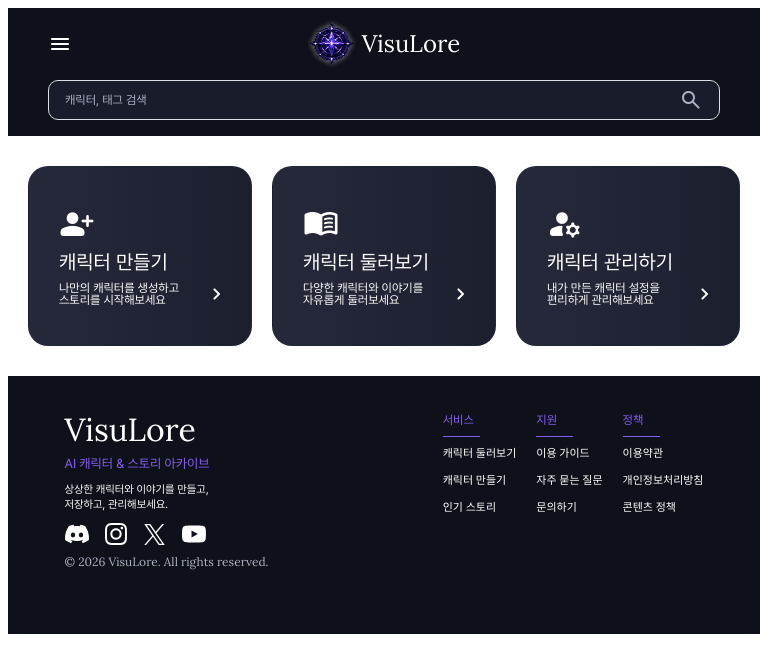
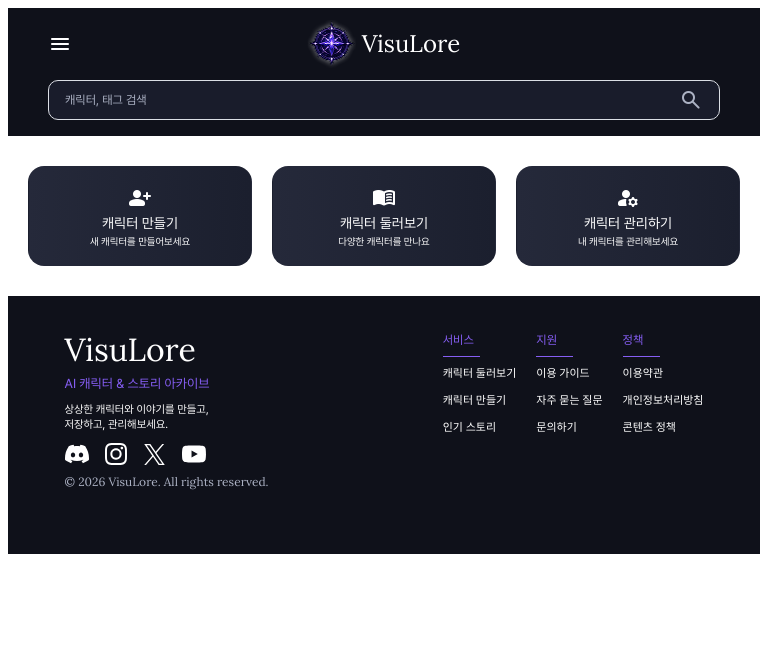
Before and after one commit to eodrn7021-cell/est_13_3st_project, a Next.js app: page / in a window 768 px wide. Shown: the top 672 px of the page. Built offline with nearby package versions, Linux system fonts and the light colour scheme.

Commit message:
fix: 퀵메뉴 반응형 스타일 개선

```diff
--- a/app/page.jsx
+++ b/app/page.jsx
@@ -20,6 +20,7 @@ const HomePage = () => {
                 스토리를 시작해보세요
               </>
             }
+            tabletDescription="새 캐릭터를 만들어보세요"
           />
 
           <QuickMenu
@@ -33,6 +34,7 @@ const HomePage = () => {
                 자유롭게 둘러보세요
               </>
             }
+            tabletDescription="다양한 캐릭터를 만나요"
           />
 
           <QuickMenu
@@ -46,6 +48,7 @@ const HomePage = () => {
                 편리하게 관리해보세요
               </>
             }
+            tabletDescription="내 캐릭터를 관리해보세요"
           />
         </section>
       </main>
--- a/components/home/QuickMenu/QuickMenu.jsx
+++ b/components/home/QuickMenu/QuickMenu.jsx
@@ -1,11 +1,11 @@
 import Link from "next/link";
 import styles from "./QuickMenu.module.scss";
 
-const QuickMenu = ({ href, icon, title, description }) => {
+const QuickMenu = ({ href, icon, title, description, tabletDescription }) => {
   return (
     <Link className={styles.quick_menu_card} href={href}>
       <span
-        className={`material-symbols-rounded icon_36 ${styles.quick_menu_icon}`}
+        className={`material-symbols-rounded icon_24 ${styles.quick_menu_icon}`}
         aria-hidden="true"
       >
         {icon}
@@ -15,7 +15,19 @@ const QuickMenu = ({ href, icon, title, description }) => {
         <strong className={`kr_pc_btn_text ${styles.quick_menu_title}`}>{title}</strong>
 
         <div className={styles.quick_menu_bottom}>
-          <p className={`kr_caption ${styles.quick_menu_description}`}>{description}</p>
+          {/* PC 설명 */}
+          <p
+            className={`kr_caption ${styles.quick_menu_description} ${styles.quick_menu_description_pc}`}
+          >
+            {description}
+          </p>
+
+          {/* 태블릿 설명 */}
+          <p
+            className={`kr_caption ${styles.quick_menu_description} ${styles.quick_menu_description_tablet}`}
+          >
+            {tabletDescription || description}
+          </p>
 
           <span
             className={`material-symbols-rounded icon_24 ${styles.quick_menu_arrow}`}
--- a/components/home/QuickMenu/QuickMenu.module.scss
+++ b/components/home/QuickMenu/QuickMenu.module.scss
@@ -1,13 +1,14 @@
 @use "../../../styles/abstracts/_colors.scss" as colors;
 
 .quick_menu_card {
+  position: relative;
   display: flex;
   flex-direction: column;
   align-items: flex-start;
   justify-content: center;
   width: 285px;
   height: 180px;
-  padding: 0 22px 0 30px;
+  padding: 20px 20px 20px 30px;
   color: colors.$color_white;
   text-decoration: none;
   background: colors.$gradient_tag;
@@ -15,14 +16,45 @@
   border-radius: 20px;
   overflow: hidden;
   box-sizing: border-box;
+  transition: border-color 0.3s ease;
+
+  &::before {
+    content: "";
+
+    position: absolute;
+    inset: 0;
+    background: colors.$gradient_main;
+    opacity: 0;
+    transition: opacity 0.3s ease;
+    pointer-events: none;
+  }
 
   &:hover {
-    background: colors.$gradient_main;
     border-color: colors.$color_primary;
+  }
+
+  &:hover::before {
+    opacity: 1;
+  }
+
+  > * {
+    position: relative;
+    z-index: 1;
+  }
+
+  &:focus-visible {
+    border-color: colors.$color_primary;
+    outline: 2px solid colors.$color_primary;
+    outline-offset: 3px;
+  }
+
+  &:focus-visible::before {
+    opacity: 1;
   }
 }
 
 .quick_menu_icon {
+  flex-shrink: 0;
   margin-bottom: 10px;
   color: colors.$color_white;
   font-size: 36px;
@@ -39,11 +71,13 @@
   flex-direction: column;
   gap: 10px;
   width: 100%;
+  min-width: 0;
 }
 
 .quick_menu_title {
   display: block;
   margin: 0;
+  white-space: nowrap;
 }
 
 .quick_menu_bottom {
@@ -52,17 +86,151 @@
   justify-content: space-between;
   gap: 10px;
   width: 100%;
+  min-width: 0;
 }
 
 .quick_menu_description {
   margin: 0;
   color: colors.$color_white;
+  line-height: 1.25;
+  word-break: keep-all;
 }
 
 .quick_menu_arrow {
-  flex-shrink: 0;
-  display: flex;
+  display: inline-flex;
   align-items: center;
   justify-content: center;
+  flex-shrink: 0;
   color: colors.$color_white;
+  line-height: 1;
 }
+
+.quick_menu_description_pc {
+  display: block;
+}
+
+.quick_menu_description_tablet {
+  display: none;
+}
+
+/* 태블릿 */
+@media (min-width: 481px) and (max-width: 1024px) {
+  .quick_menu_card {
+    display: flex;
+    flex-direction: column;
+    align-items: center;
+    justify-content: center;
+    width: 100%;
+    min-width: 0;
+    height: 100px;
+    padding: 10px 12px;
+    gap: 6px;
+    border-radius: 16px;
+    text-align: center;
+    box-sizing: border-box;
+  }
+
+  .quick_menu_icon {
+    margin: 0;
+    color: colors.$color_white;
+    font-size: 24px;
+    font-variation-settings:
+      "FILL" 1,
+      "wght" 400,
+      "GRAD" 0,
+      "opsz" 24;
+  }
+
+  .quick_menu_content {
+    display: flex;
+    flex-direction: column;
+    align-items: center;
+    gap: 5px;
+    width: 100%;
+    min-width: 0;
+  }
+
+  .quick_menu_title {
+    margin: 0;
+    font-size: 14px;
+    line-height: 1;
+    white-space: nowrap;
+    text-align: center;
+  }
+
+  .quick_menu_bottom {
+    display: flex;
+    justify-content: center;
+    width: 100%;
+  }
+
+  .quick_menu_description {
+    margin: 0;
+  }
+
+  .quick_menu_description_pc {
+    display: none;
+  }
+
+  .quick_menu_description_tablet {
+    display: -webkit-box;
+    margin: 0;
+    overflow: hidden;
+    font-size: 10px;
+    line-height: 1.2;
+    text-align: center;
+    word-break: keep-all;
+    -webkit-box-orient: vertical;
+    -webkit-line-clamp: 2;
+  }
+
+  .quick_menu_arrow {
+    display: none;
+  }
+}
+
+/* 모바일 */
+@media (max-width: 480px) {
+  .quick_menu_card {
+    align-items: center;
+    justify-content: center;
+    width: 120px;
+    max-width: 100%;
+    height: 80px;
+    padding: 10px 6px;
+    border-radius: 16px;
+    text-align: center;
+  }
+
+  .quick_menu_icon {
+    margin-bottom: 7px;
+    font-size: 24px;
+    font-variation-settings:
+      "FILL" 1,
+      "wght" 400,
+      "GRAD" 0,
+      "opsz" 24;
+  }
+
+  .quick_menu_content {
+    align-items: center;
+    gap: 0;
+    width: 100%;
+  }
+
+  .quick_menu_title {
+    font-size: 14px;
+    line-height: 1;
+    white-space: nowrap;
+  }
+
+  .quick_menu_bottom {
+    display: none;
+  }
+
+  .quick_menu_description_pc,
+  .quick_menu_description_tablet,
+  .quick_menu_bottom {
+    display: none;
+  }
+}
```
